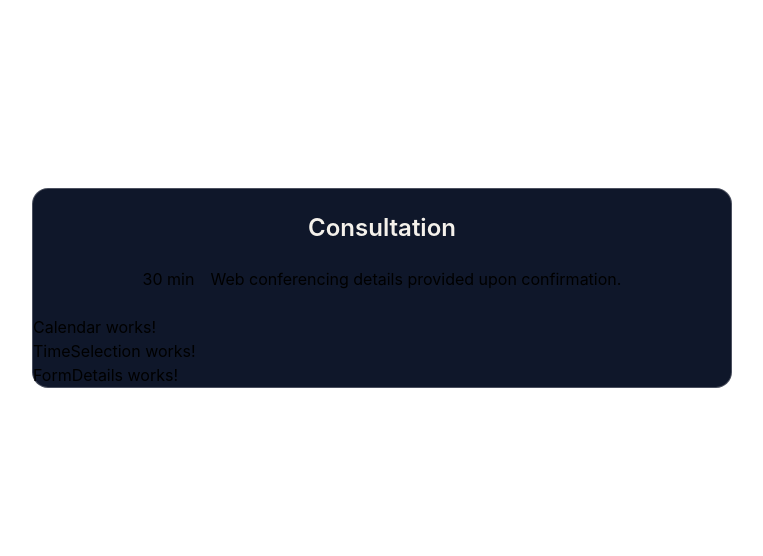
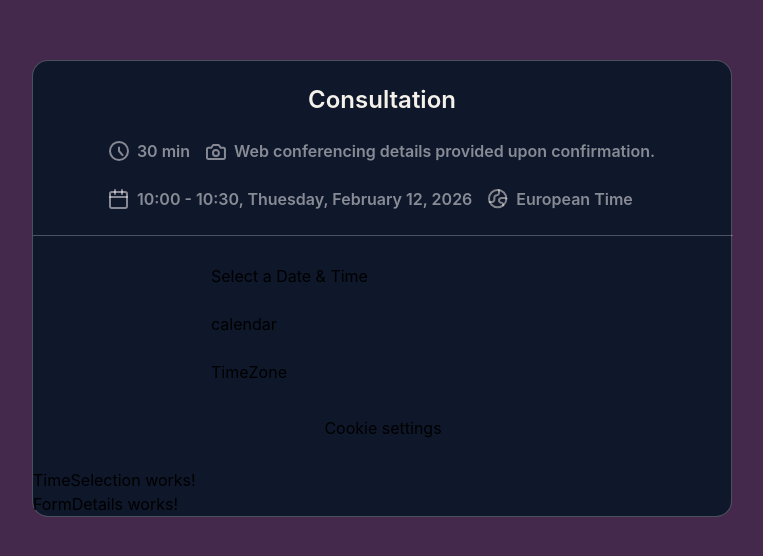
Before and after one commit to rtt2018/EmdulaTestTask, a React (Vite) app: page / in a window 1280 px wide. Shown: the part 112-668 px from the top of the page, without its empty margins (258-1021 px from the left). Built offline with nearby package versions, Linux system fonts and the light colour scheme.

Commit message:
feat: add head component without logic

```diff
--- a/package.json
+++ b/package.json
@@ -11,6 +11,7 @@
   },
   "dependencies": {
     "react": "^19.2.0",
+    "react-day-picker": "^9.13.2",
     "react-dom": "^19.2.0"
   },
   "devDependencies": {
--- a/src/components/Calendar/Calendar.jsx
+++ b/src/components/Calendar/Calendar.jsx
@@ -1,3 +1,12 @@
 export default function Calendar() {
-  return <div className="">Calendar works!</div>;
+  return (
+    <div className="flex flex-col items-center justify-start gap-8 border-t border-white/25 p-7 w-[700px]">
+      <div className="flex flex-col items-start justify-start gap-6 w-[344px]">
+        <h4>Select a Date & Time</h4>
+        <div>calendar</div>
+        <div>TimeZone</div>
+      </div>
+      <div>Cookie settings</div>
+    </div>
+  );
 }
--- a/src/components/Head/Head.jsx
+++ b/src/components/Head/Head.jsx
@@ -5,9 +5,59 @@ export default function Head() {
         <h3 className="font-semibold text-2xl leading-[1.25] text-[#f4f1eb]">
           Сonsultation
         </h3>
-        <div className="flex flex-row items-start justify-start gap-4">
-          <p>30 min</p>
-          <p>Web conferencing details provided upon confirmation.</p>
+        <div className="flex flex-col items-start justify-start gap-6">
+          <div className="flex flex-wrap items-start justify-start flex-row gap-4">
+            <div className="flex items-center justify-start gap-2">
+              <svg
+                className="fill-none stroke-2 stroke-white/50"
+                width="20"
+                height="20"
+              >
+                <use href="/icon-sprite.svg#clock"></use>
+              </svg>
+              <p className="font-semibold text-base leading-6 text-white/50">
+                30 min
+              </p>
+            </div>
+            <div className="flex items-center justify-start gap-2">
+              <svg
+                className="fill-none stroke-2 stroke-white/50"
+                width="20"
+                height="20"
+              >
+                <use href="/icon-sprite.svg#camera"></use>
+              </svg>
+              <p className="font-semibold text-base leading-6 text-white/50">
+                Web conferencing details provided upon confirmation.
+              </p>
+            </div>
+          </div>
+          <div className="flex flex-wrap items-start justify-start flex-row gap-4">
+            <div className="flex items-center justify-start gap-2">
+              <svg
+                className="fill-none stroke-2 stroke-white/50"
+                width="20"
+                height="20"
+              >
+                <use href="/icon-sprite.svg#calendar"></use>
+              </svg>
+              <p className="font-semibold text-base leading-6 text-white/50">
+                10:00 - 10:30, Thuesday, February 12, 2026
+              </p>
+            </div>
+            <div className="flex items-center justify-start gap-2">
+              <svg
+                className="fill-none stroke-2 stroke-white/50"
+                width="20"
+                height="20"
+              >
+                <use href="/icon-sprite.svg#earth-TimeZone"></use>
+              </svg>
+              <p className="font-semibold text-base leading-6 text-white/50">
+                European Time
+              </p>
+            </div>
+          </div>
         </div>
       </div>
     </div>
--- a/src/index.css
+++ b/src/index.css
@@ -1,8 +1,8 @@
 @import "tailwindcss";
 
-/* body {
-  @apply bg-[#0f172a];
-} */
+body {
+  @apply bg-[#45294d];
+}
 /* :root {
   font-family: system-ui, Avenir, Helvetica, Arial, sans-serif;
   line-height: 1.5;
```
Also changed, not shown: public/icon-sprite.svg (added), 1 other file (tests, documents, lock files or other folders).
